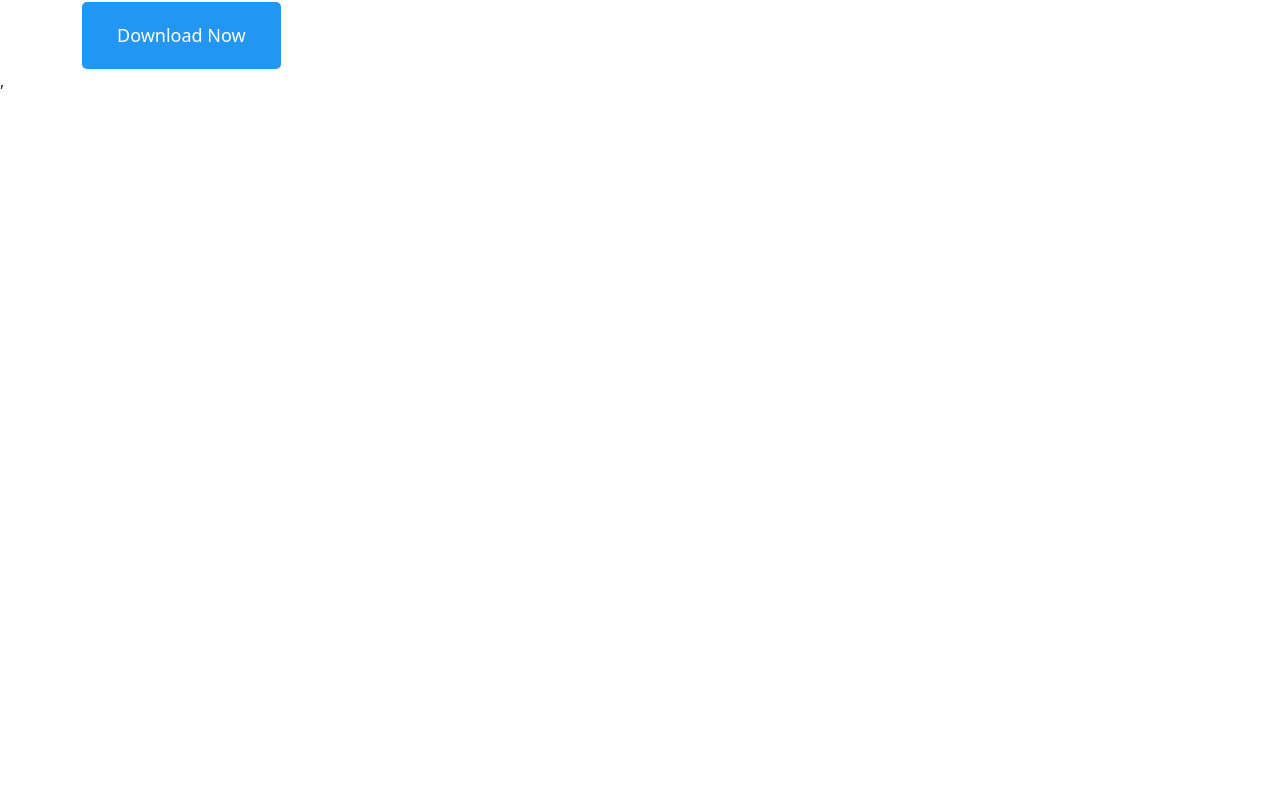
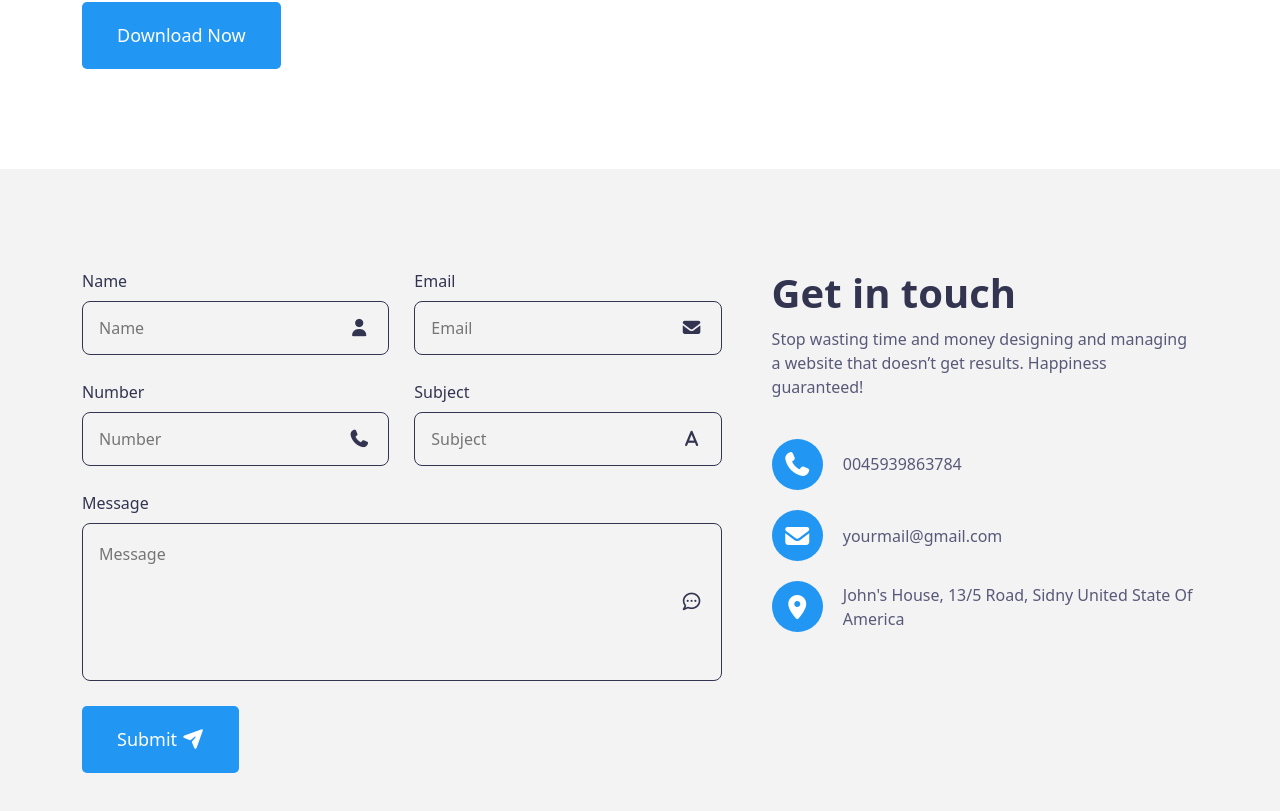
Before and after one commit to amira1611osama/networkProject, a React (Vite) app: page / in a window 1280 px wide. Shown: the part 3658-4469 px from the top of the page. Before the commit the page ends 3751 px from the top, so only its background shows below. Built offline with nearby package versions, Linux system fonts and the light colour scheme.

Commit message:
Contact Section

```diff
--- a/src/App.jsx
+++ b/src/App.jsx
@@ -8,6 +8,7 @@ import "aos/dist/aos.css";
 import { useEffect } from "react";
 import Pricing from "./components/Pricing";
 import Download from "./components/Download";
+import Contact from "./components/Contact";
 function App() {
 	useEffect(() => {
 		Aos.init({ duration: 1000 });
@@ -21,6 +22,7 @@ function App() {
 			<Download />
 			<Pricing />
 			<Download />
+			<Contact />
 		</>
 	);
 }
--- /dev/null
+++ b/src/Styles/Contact.css
@@ -0,0 +1,142 @@
+.contact-form {
+	background-color: var(--subBg-color);
+	padding: 100px 0;
+	margin-top: 100px;
+	/* width: 100%; */
+	/* max-width: 900px; */
+}
+
+.contact-form .contact-container {
+	display: flex;
+	justify-content: space-between;
+	gap: 50px;
+	flex-wrap: wrap;
+}
+
+form {
+	display: flex;
+	flex-direction: column;
+	gap: 25px;
+	flex: 3;
+}
+
+.form-row {
+	display: flex;
+	gap: 25px;
+}
+
+.form-group {
+	width: 100%;
+	display: flex;
+	flex-direction: column;
+	gap: 8px;
+}
+
+label {
+	font-size: 1rem;
+	font-weight: 500;
+	color: var(--secondary-color);
+}
+
+.input-box {
+	position: relative;
+	border: 1.8px solid var(--secondary-color);
+	border-radius: 8px;
+	padding: 14px 16px;
+	display: flex;
+	align-items: center;
+}
+
+.input-box input,
+.input-box textarea {
+	width: 100%;
+	border: none;
+	outline: none;
+	font-size: 1rem;
+	background: transparent;
+	resize: none;
+}
+
+input:focus .input-box {
+	border: 1.8px solid var(--primary-color);
+}
+
+.input-box .icon {
+	position: absolute;
+	right: 18px;
+	font-size: 1.1rem;
+	color: var(--secondary-color);
+}
+
+.textarea-box {
+	padding: 18px 16px;
+}
+
+form .butn {
+	width: max-content;
+}
+
+@media (max-width: 768px) {
+	.form-row {
+		flex-direction: column;
+	}
+}
+
+.contact-form .contact-container .get-in-touch {
+	flex: 2;
+}
+
+.contact-form .contact-container .get-in-touch h6 {
+	font-size: 2.5rem;
+	font-weight: 700;
+	color: var(--secondary-color);
+}
+
+.contact-form .contact-container .get-in-touch p {
+	font-size: 1rem;
+	color: #585978;
+	margin: 10px 0 40px 0;
+}
+
+.contact-form .contact-container .get-in-touch .data {
+	display: flex;
+	align-items: center;
+	gap: 20px;
+	margin-bottom: 20px;
+}
+
+.contact-form .contact-container .get-in-touch .data p {
+	margin: 0;
+	color: #585978;
+}
+
+.contact-form .contact-container .get-in-touch .data .icon {
+	background-color: var(--primary-color);
+	color: #fff;
+	min-width: 3.2rem;
+	min-height: 3.2rem;
+	border-radius: 100px;
+	-webkit-border-radius: 100px;
+	-moz-border-radius: 100px;
+	-ms-border-radius: 100px;
+	-o-border-radius: 100px;
+	position: relative;
+}
+
+.contact-form .contact-container .get-in-touch .data .icon i {
+	font-size: 1.5rem;
+	position: absolute;
+	top: 50%;
+	left: 50%;
+	transform: translate(-50%, -50%);
+	-webkit-transform: translate(-50%, -50%);
+	-moz-transform: translate(-50%, -50%);
+	-ms-transform: translate(-50%, -50%);
+	-o-transform: translate(-50%, -50%);
+}
+
+@media (max-width: 990px) {
+	.contact-form .contact-container {
+		flex-direction: column-reverse;
+	}
+}
--- a/src/components/Contact.jsx
+++ b/src/components/Contact.jsx
@@ -0,0 +1,86 @@
+import "../Styles/Contact.css";
+
+function Contact() {
+	return (
+		<div className="contact-form">
+			<div className="container contact-container">
+				<form data-aos="fade-right">
+					<div className="form-row">
+						<div className="form-group">
+							<label>Name</label>
+							<div className="input-box">
+								<input type="text" placeholder="Name" />
+								<i className="fa-solid fa-user icon" />
+							</div>
+						</div>
+
+						<div className="form-group">
+							<label>Email</label>
+							<div className="input-box">
+								<input type="email" placeholder="Email" />
+								<i className="fa-solid fa-envelope icon" />
+							</div>
+						</div>
+					</div>
+
+					<div className="form-row">
+						<div className="form-group">
+							<label>Number</label>
+							<div className="input-box">
+								<input type="text" placeholder="Number" />
+								<i className="fa-solid fa-phone icon" />
+							</div>
+						</div>
+
+						<div className="form-group">
+							<label>Subject</label>
+							<div className="input-box">
+								<input type="text" placeholder="Subject" />
+								<i className="fa-solid fa-a icon" />
+							</div>
+						</div>
+					</div>
+
+					<div className="form-group">
+						<label>Message</label>
+						<div className="input-box textarea-box">
+							<textarea rows="5" placeholder="Message"></textarea>
+							<i className="fa-regular fa-comment-dots icon" />
+						</div>
+					</div>
+
+					<button type="submit" className="butn">
+						Submit <i className="fa-solid fa-paper-plane" />
+					</button>
+				</form>
+				<div className="get-in-touch">
+					<h6 data-aos="fade-down">Get in touch</h6>
+					<p data-aos="fade-down">
+						Stop wasting time and money designing and managing a website that
+						doesn’t get results. Happiness guaranteed!
+					</p>
+					<div className="data phone" data-aos="fade-left">
+						<div className="icon">
+							<i class="fa-solid fa-phone" />
+						</div>
+						<p>0045939863784</p>
+					</div>
+					<div className="data email" data-aos="fade-left">
+						<div className="icon">
+							<i class="fa-solid fa-envelope" />
+						</div>
+						<p>yourmail@gmail.com</p>
+					</div>
+					<div className="data address" data-aos="fade-left">
+						<div className="icon">
+							<i class="fa-solid fa-location-dot" />
+						</div>
+						<p>John's House, 13/5 Road, Sidny United State Of America</p>
+					</div>
+				</div>
+			</div>
+		</div>
+	);
+}
+
+export default Contact;
```
